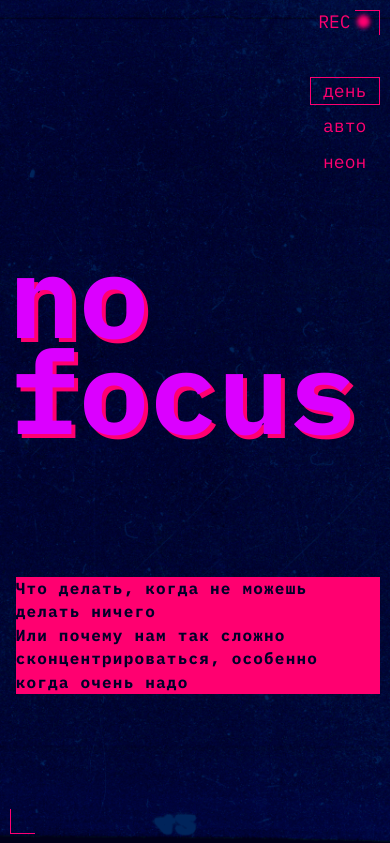
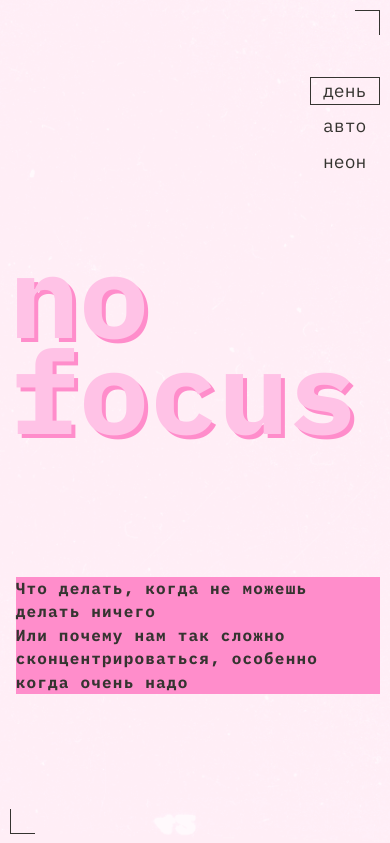
Before and after one commit to EvgeniSpicyn/slozhno-sosredotochitsya-fd, a plain HTML site: page index.html in a window 390 px wide. Both pictures are taken after a click on the button "день". Shown: the top 843 px of the page. Drawn offline with Linux system fonts and the light colour scheme.

Commit message:
Финальная версия проекта

```diff
--- a/index.html
+++ b/index.html
@@ -150,21 +150,11 @@
       </section>
       <section class="section gallery">
         <h3 class="article__title_bold title-decor ">А можно в картинках?</h3>
-        <!-- <div class="gallery__item"> -->
-          <img class="section__image" src="./images/sunset.png" alt="Закат солнца в горах">
-        <!-- </div> -->
-        <!-- <figure class="gallery__item"> -->
-          <img class="section__image" src="./images/ice-cream.png" alt="Натюрморт с мороженым" loading="lazy">
-        <!-- </figure>
-        <figure class="gallery__item"> -->
-          <img class="section__image" src="./images/tape.png" alt="Аудиокассета" loading="lazy">
-        <!-- </figure>
-        <figure class="gallery__item"> -->
-          <img class="section__image" src="./images/books.png" alt="Стопка книг с кружкой на верху" loading="lazy">
-        <!-- </figure>
-        <figure class="gallery__item"> -->
-          <img class="section__image" src="./images/street.png" alt="Перспективный вид улицы города" loading="lazy">
-        <!-- </figure>  -->
+        <img class="section__image" src="./images/sunset.png" alt="Закат солнца в горах">
+        <img class="section__image" src="./images/ice-cream.png" alt="Натюрморт с мороженым" loading="lazy">
+        <img class="section__image" src="./images/tape.png" alt="Аудиокассета" loading="lazy">
+        <img class="section__image" src="./images/books.png" alt="Стопка книг с кружкой на верху" loading="lazy">
+        <img class="section__image" src="./images/street.png" alt="Перспективный вид улицы города" loading="lazy">
       </section>
     </content>
     <footer class="footer decorated-zone">
--- a/styles/dark.css
+++ b/styles/dark.css
@@ -3,10 +3,37 @@
   здесь окажутся стили, которые нужно переопределить принудительно,
   переключая тему
 */
+/* .header__decor-text {
+  display: block;
+} */
+ .theme-dark .header__decor-text {
+  display: block;
+}
 
 :root.theme-dark {
   /* сохраните этот селектор в приведённом виде.
     Так стили написанные ниже будут иметь больший вес,
     чем стили в медиазапросе предпочтений пользователя
   */
+  /* --bg-image: url("../images/cover-image-dark.png");
+  --bg-color: #000028;
+  --accent-color: #ff0070;
+  --title-color: #db00ff;
+  --decoration-zone_inset: clamp(10px, 2.65vw, 20px);
+  --color-hover: rgba(255, 0, 112, 0.4);
+  --article-text-color: #f1b2ce; */
+  --bg-image: url("../images/cover-image-dark.png");
+  --bg-color: #000028;
+  --button-color: #ff0070;
+  --decorated-color:#ff0070;
+  --title-color: #db00ff;
+  --title-color-shadow:#ff0070;
+  --bg-title-decor: #ff0070;
+  --title-decor-color: #000028;
+  --section-title-color: #ff0070;
+  --decoration-zone_inset: clamp(10px, 2.65vw, 20px);
+  --button-color-hover: rgba(255, 0, 112, 0.4);
+  --article-text-color: #f1b2ce;
+  --accent-color-link: #ff0070;
+  --footer-color-shadow:#ff0070;
 }
--- a/styles/light.css
+++ b/styles/light.css
@@ -3,10 +3,50 @@
   Здесь окажутся стили, которые нужно переопределить принудительно,
   переключая тему
 */
+.theme-light .header__decor-text {
+  display: none;
+}
+
 
 :root.theme-light {
   /* сохраните этот селектор в приведённом виде.
     Так стили написанные ниже будут иметь больший вес,
     чем стили в медиазапросе предпочтений пользователя
   */
+  --bg-image: url("../images/cover-image-light.png");
+  --bg-color: #fff1f7;
+  --button-color: #353430;
+  --decorated-color:#353430;
+  --title-color: #ffc2e6;
+  --title-color-shadow:#ff8dcb;
+  --bg-title-decor: #ff8dcb;
+  --title-decor-color: #353430;
+  --section-title-color: #353430;
+  --button-color-hover: rgba(50, 49, 45, 0.4);
+  --article-text-color: #353430;
+  --accent-color-link: #ff8dcb;
+  --footer-color-shadow:#ff0070;
 }
+
+@media (prefers-color-scheme: light) {
+  :root{
+    --bg-image: url("../images/cover-image-light.png");
+    --bg-color: #fff1f7;
+    --button-color: #353430;
+    --decorated-color:#353430;
+    --title-color: #ffc2e6;
+    --title-color-shadow:#ff8dcb;
+    --bg-title-decor: #ff8dcb;
+    --title-decor-color: #353430;
+    --section-title-color: #353430;
+    --button-color-hover: rgba(50, 49, 45, 0.4);
+    --article-text-color: #353430;
+    --accent-color-link: #ff8dcb;
+    --footer-color-shadow:#ff0070;
+  }
+
+  .header__decor-text {
+  display: none;
+}
+
+}
--- a/styles/style.css
+++ b/styles/style.css
@@ -7,10 +7,8 @@
   background-size: cover;
   background-attachment: fixed;
   background-position: center;
-  background-color: #000028;
+  background-color: var(--bg-color);
   font-family: 'IBM Plex mono', sans-serif;
-/*   display: grid;
-  gap: 10px; */
 }
 
 .header {
@@ -36,8 +34,8 @@
   inset-block-start: var(--decoration-zone_inset);
   inset-inline-end: var(--decoration-zone_inset);
   content: "";
-  border-inline-end: #ff0070 1px solid;
-  border-block-start: #ff0070 1px solid;
+  border-inline-end: var(--decorated-color) 1px solid;
+  border-block-start: var(--decorated-color) 1px solid;
   background-color: transparent;
 }
 
@@ -45,20 +43,18 @@
   inset-block-end: var(--decoration-zone_inset);
   inset-inline-start: var(--decoration-zone_inset);
   content: "";
-  border-inline-start: #ff0070 1px solid;
-  border-block-end: #ff0070 1px solid;
+  border-inline-start: var(--decorated-color) 1px solid;
+  border-block-end: var(--decorated-color) 1px solid;
 }
 
 .header__decor-text {
   position: absolute;
   display: block;
   width: clamp(22.188rem, -0.713rem + 97.71vw, 46.188rem);
-  /* width: clamp(22.188rem, -0.713rem + 97.71vw, 62.188rem); */
   text-align: right;
   margin-block-start: clamp(10px, 0.458px + 2.5445vw, 20px);
-  /* margin-inline-end: clamp(19px, 9.458px + 2.5445vw, 29px); */
   font-size: 18px;
-  color: #ff0070;
+  color: var(--decorated-color);
 }
 
 .header__decor-text::after {
@@ -69,14 +65,13 @@
   width: 13px;
   height: 13px;
   border-radius: 50%;
-  background-color: #ff0070;
+  background-color: var(--decorated-color);
   filter: blur(2px);
 }
 
 .header__theme-menu {
   justify-items: end;
   align-items: center;
-  /* margin-inline-end: 10px; */
   margin-block-start: clamp(4.563rem, -2.415rem + 29.771vw, 11.875rem);
   max-height: 98px;
 }
@@ -94,7 +89,7 @@
 }
 
 .header__theme-menu-button {
-  color: #ff0070;
+  color: var(--button-color);
   text-transform: lowercase;
   background-color: transparent;
   border: none;
@@ -104,19 +99,28 @@
 }
 
 .header__theme-menu-button_active {
-  /* outline: 1px solid #fff;
-  offset-block-start: 1px; */
-  border: #ff0070 1px solid;
+  border: var(--button-color) 1px solid;
+  pointer-events: none;
 }
+
+.header__theme-menu-button:focus-visible {
+  border-bottom: var(--button-color) 1px solid;
+}
+
+.header__theme-menu-button:hover {
+  border: var(--button-color-hover) 1px solid;
+  /* cursor: pointer; */
+}
+
+
 
 .header__title {
   font-size: clamp(116px, 7.011rem + 1.018vw, 120px);
   font-weight: 700;
   line-height: 83%;
   padding-block-start: clamp(4.188rem, -2.253rem + 27.481vw, 10.938rem);
- /*  margin-block-start: 20px; */
-  color: #DB00FF;
-  text-shadow: 4px 4px 0 var(--accent-color);
+  color: var(--title-color);
+  text-shadow: 4px 4px 0 var(--title-color-shadow);
   margin-block-end: 53px;
   justify-self: start;
   align-self: center;
@@ -128,16 +132,14 @@
   line-height: 23.4px;
   letter-spacing: 1.2px;
   max-width: 364px;
-  /* margin-inline: 0px 10px; */
-  /* margin-block-start: clamp(3.438rem, 0.217rem + 13.74vw, 6.813rem); */
   justify-self: end;
   align-self: center;
   margin-block-end: clamp(4.063rem, 3.466rem + 2.545vw, 4.688rem);
 }
 
 .title-decor {
-  color: #000028;
-  background-color: #FF0070;
+  color: var(--title-decor-color);
+  background-color: var(--bg-title-decor);
 }
 
 .content {
@@ -156,19 +158,18 @@
 }
 
 .section__title {
-  color: #FF0070;
+  color: var(--section-title-color);
   font-weight: 700;
   font-size: 18px;
 }
 
 .section_alternate_title {
-  max-width: 236px;
+  max-width: 355px;
 }
 
 .article-list {
   display: grid;
   grid-template-columns: 1fr;
-  /* margin-block-start: 2px; */
   gap: 20px;
 }
 
@@ -176,41 +177,37 @@
   display: grid;
   grid-template-columns: 1fr;
   align-content: start;
-  /* margin-block-start: 17px; */
   gap: 9px;
 }
 
 .article__title_bold {
-  /* background-color: #FF0070;
-  color: #000028; */
   font-weight: 700;
   letter-spacing: -0.5px;
 }
 
 .article__title_not-bold {
-  /* background-color: #FF0070;
-  color: #000028; */
   font-weight: 400;
   letter-spacing: -0.5px;
 }
 
 .article__text {
   line-height: 23.4px;
-  color: #F1B2CE;
-  /* letter-spacing: -0.5px; */
+  color: var(--article-text-color);
   font-size: 18px;
 }
 
 .article__link {
-  text-shadow: 2px 2px 0 var(--accent-color);
+  text-shadow: 2px 2px 0 var(--accent-color-link);
   text-decoration: none;
 }
 
+.article__link:hover {
+  border: var(--article-text-color) 2px solid;
+}
 
-/* .sub-title {
-  margin-block-start: 14px;
-  letter-spacing: -0.5px;
-} */
+.article__link:focus-visible {
+  border-bottom: var(--accent-color-link) 1px solid;
+}
 
 .gallery {
   gap: clamp(10px, 0.458px + 2.5445vw, 20px);;
@@ -232,9 +229,6 @@
 }
 
 .footer {
-  /* display: grid;
-  grid-template-columns: 1fr;
-  grid-template-rows: 1fr min-content 1fr; */
   position: relative;
   height: 100vh;
   min-height: 668px;
@@ -246,8 +240,8 @@
   font-weight: 700;
   line-height: 83%;
   padding-block-start: clamp(286px, 117.1069px + 45.0382vw, 463px);
-  color: #DB00FF;
-  text-shadow: 2px 2px 0 var(--accent-color);
+  color: var(--title-color);
+  text-shadow: 2px 2px 0 var(--footer-color-shadow);
   margin-block-end: 53px;
   justify-self: center;
 }
@@ -257,7 +251,9 @@
     grid-template-columns: 1fr 2fr;
   }
 
-
+  .section_alternate_title {
+    max-width: 236px;
+  }
 
   .gallery {
     grid-template-columns: repeat(3, 1fr);
@@ -292,13 +288,10 @@
     .section_alternate {
     grid-template-columns: 1fr;
   }
-
-
 }
 
 @media (width>=768px) and (orientation: landscape) {
   .header__decor-text {
-    /* width: clamp(46.188rem, 36.943rem + 39.445vw, 62.188rem); */
     width: clamp(46.25rem, -1.813rem + 100vw, 62.188rem);
   }
 
@@ -307,7 +300,6 @@
     align-items: center;
     margin-inline-start: 20px;
     margin-block-start: 19px;
-    /* max-height: 98px; */
   }
 
   .header__theme-menu-list {
@@ -352,12 +344,7 @@
     max-height: 24px;
   }
 
-/*   .article-list-alternate .article__text {
-    display: inline-block;
-    align-content: start;
-  } */
   .footer__title {
-    /* padding-block-start: clamp(28.938rem, 55.938rem + -56.25vw, 19.938rem); */
     padding-block-start: clamp(319px, 895.00px + -56.25vw, 463px);
     font-size: clamp(7.5rem, 0.563rem + 14.453vw, 9.813rem);
   }
--- a/styles/variables.css
+++ b/styles/variables.css
@@ -4,6 +4,16 @@
 */
 :root {
   --bg-image: url("../images/cover-image-dark.png");
-  --accent-color: #FF0070;
+  --bg-color: #000028;
+  --button-color: #ff0070;
+  --decorated-color:#ff0070;
+  --title-color: #db00ff;
+  --title-color-shadow:#ff0070;
+  --bg-title-decor: #ff0070;
+  --title-decor-color: #000028;
+  --section-title-color: #ff0070;
   --decoration-zone_inset: clamp(10px, 2.65vw, 20px);
+  --button-color-hover: rgba(255, 0, 112, 0.4);
+  --article-text-color: #f1b2ce;
+  --accent-color-link: #ff0070;
 }
```
